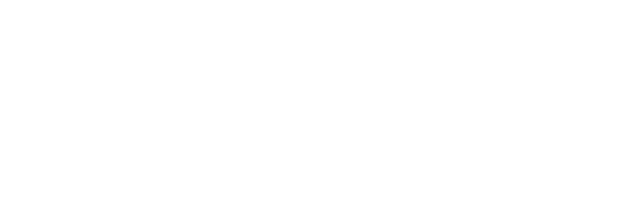
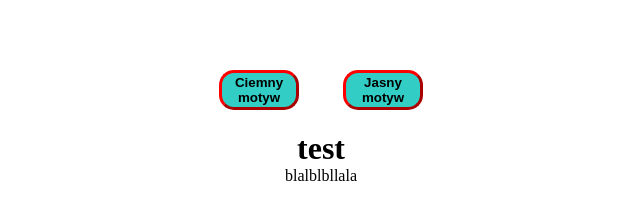
Before and after one commit to EMPEdev/EMPEjs, a plain HTML site: page index.html in a window 1280 px wide. Shown: the whole page, without its empty margins (319-959 px from the left). Drawn offline with Linux system fonts and the light colour scheme.

Commit message:
js learning

```diff
--- a/index.html
+++ b/index.html
@@ -4,9 +4,14 @@
 	<meta charset="UTF-8">
 	<meta http-equiv="X-UA-Compatible" content="IE=edge">
 	<meta name="viewport" content="width=device-width, initial-scale=1.0">
+	<link rel="stylesheet" href="style.css">
+	<script src="script.js"></script>
 	<title>JavaScript</title>
 </head>
 <body>
-
+	<button id="bgColorChangeLight" onclick="bgColorChangeDark()">Ciemny motyw</button>
+	<button id="bgColorChangeLight" onclick="bgColorChangeLight()">Jasny motyw</button>
+	<h1>test</h1>
+	<p>blalblbllala</p>
 </body>
 </html>
--- a/script.js
+++ b/script.js
@@ -0,0 +1,26 @@
+let myVar = 87;
+
+myVar++;
+
+console.log(myVar);
+//
+let age = 20;
+let name = "Patryk";
+
+console.log(age);
+console.log(name);
+
+
+//change background button
+
+function bgColorChangeDark() {
+    document.body.style.backgroundColor = "black";
+    document.body.style.color = "white";
+
+};
+function bgColorChangeLight(){
+    document.body.style.backgroundColor = "white";
+    document.body.style.color = "black";
+
+
+};
--- /dev/null
+++ b/style.css
@@ -0,0 +1,18 @@
+*{
+    margin: 0;
+    padding: 0;
+}
+body {
+    text-align: center;
+    padding-top: 50px;
+}
+button{
+    background-color: rgb(50, 205, 197);
+    margin: 20px;
+    height: 40px;
+    width: 80px;
+    border-radius: 15px;
+    border-width: 3px;
+    border-color: red;
+    font-weight: bold;
+}
```
